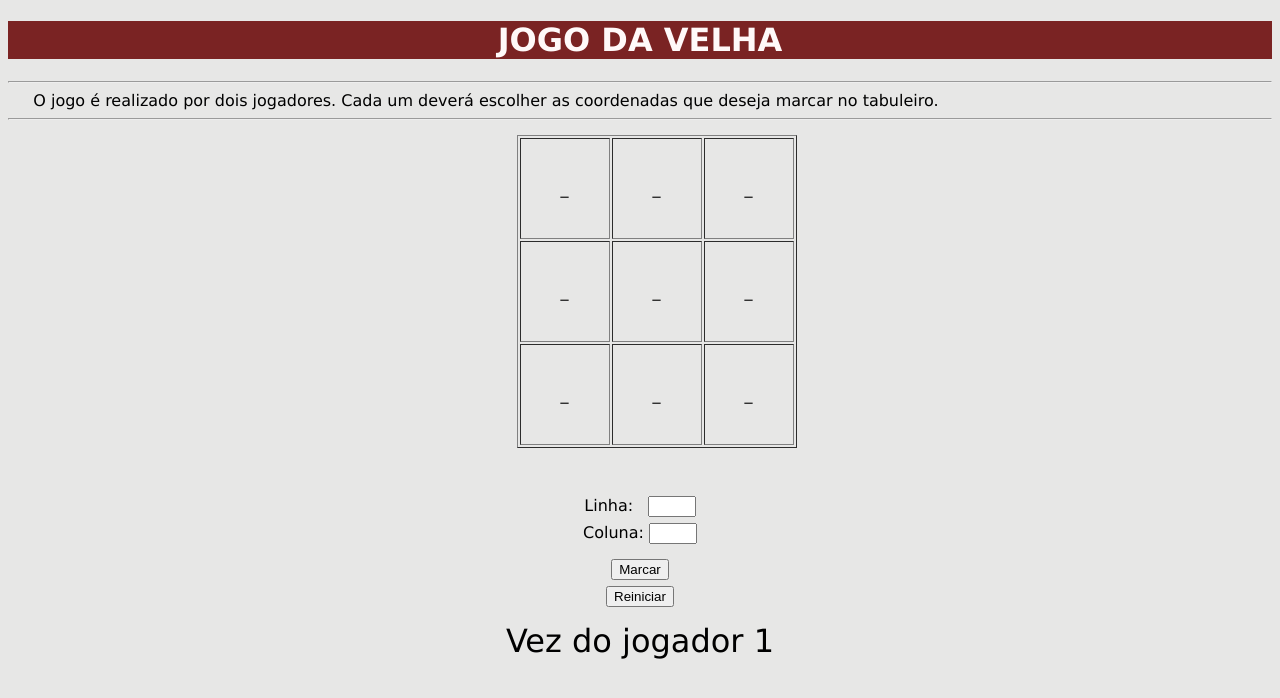
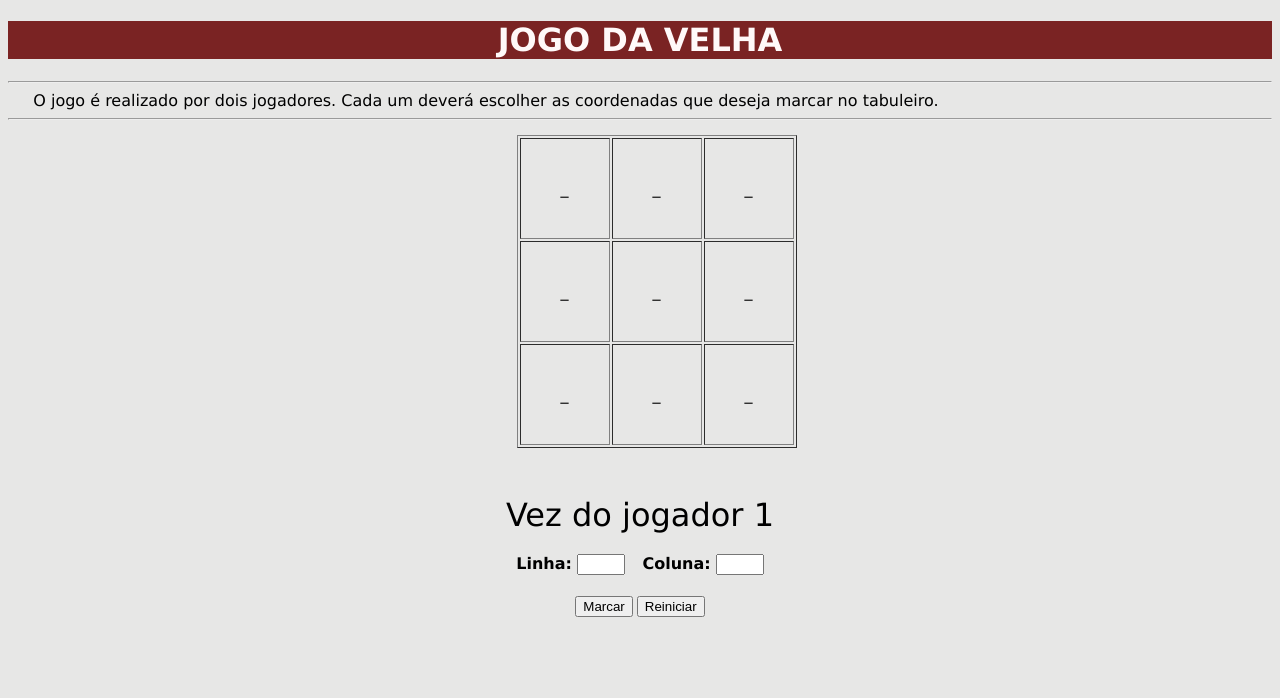
Before and after one commit to hugomurilo/introducaoProgramacao, a plain HTML site: page Unidade 3/exercícios/jogoDaVelha.html in a window 1280 px wide. Drawn offline with Linux system fonts and the light colour scheme.

Commit message:
Update jogoDaVelha.html

```diff
--- a/Unidade 3/exercícios/jogoDaVelha.html
+++ b/Unidade 3/exercícios/jogoDaVelha.html
@@ -20,19 +20,20 @@
         <hr>
 
         <div id="board"></div><br>
-
+        <div id="aviso" style="font-size: 200%;">Vez do jogador 1</div>
 
         <div>
-        Linha: <input type="number" min="1" max="3" id="linha" style="margin-bottom: 0.5%; margin-left: 0.77%;"><br>
-        Coluna: <input type="number" min="1" max="3" id="coluna" ><br>
+        <b>Linha:</b> <input type="number" min="1" max="3" id="linha" style="margin-bottom: 0.5%; ">
+        <b  style="margin-left: 1%;">Coluna:</b> <input type="number" min="1" max="3" id="coluna" >
+
         </div>
 
 
-        <button onclick="jogar()" style="margin-bottom: 0.5%;">Marcar</button><br>
+        <button onclick="jogar()" style="margin-bottom: 0.5%;">Marcar</button>
 
         <input type="button" value="Reiniciar" onClick="window.location.reload()">
 
-        <div id="aviso" style="font-size: 200%;">Vez do jogador 1</div>
+
 
 
     </body>
```
